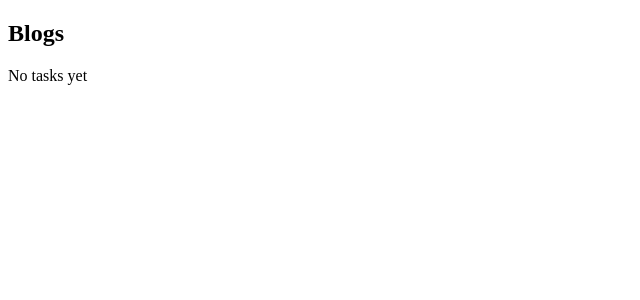
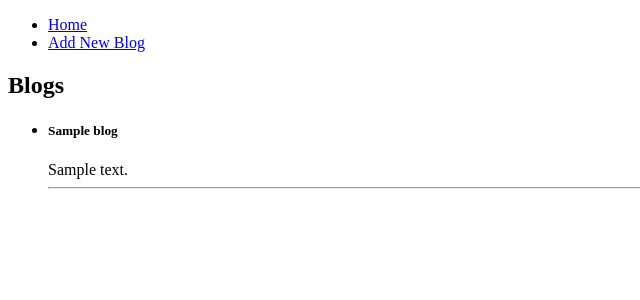
Before and after one commit to margoparks/blogz, a Flask app: template templates/listings.html in a window 1280 px wide. Shown: the top 300 px of the page, without its empty margins (0-640 px from the left). Run offline with Flask 2, Linux system fonts and the light colour scheme; the template is opened without the code that fills it: most values are stand-ins (such as "Sample title", 1, 10 or a date in 2020); data that the repository does not hold is empty.

Commit message:
Connected database to home page listing blog entries

```diff
--- a/main.py
+++ b/main.py
@@ -23,7 +23,7 @@ class Blog(db.Model):
 def index():
 
     blogs = Blog.query.filter_by().all()
-
+    print(len(blogs))
     return render_template('listings.html', name = 'Home Blog',
      blogs = blogs)
 
@@ -37,7 +37,7 @@ def new_post():
         db.session.add(new_blog)
         db.session.commit()
 
-        return redirect('/')
+        return redirect('/blog')
     else:
         return render_template('new-post.html', name = 'New Post')
 
--- a/templates/base.html
+++ b/templates/base.html
@@ -3,6 +3,12 @@
 <head>
 
     <title>{{name}}</title>
+    <nav>
+        <ul>
+            <li> <a href="/blog"> Home </a> </li>
+            <li> <a href="/newpost"> Add New Blog </a> </li>
+        </ul>
+    </nav>
 </head>
 <body>
 
--- a/templates/listings.html
+++ b/templates/listings.html
@@ -3,14 +3,21 @@
 {% block content %}
 <h2> Blogs </h2>
 
-{% if tasks|length == 0 %}
+{% if blogs|length == 0 %}
 <p>No tasks yet</p>
 {% else %}
+   {% for blog in blogs %}
     <ul>
-        {% for blog in blogs %}
-        <li>{{blog.name}}</li>
-        {% endfor %}
+        <li>
+            <div>
+                    <h5> {{blog.title}} </h5>
+                    {{blog.body}}
+                    <hr />
+            </div>
+
+        </li>
     </ul>
+    {% endfor %}
 {% endif %}
 
 
--- a/templates/new-post.html
+++ b/templates/new-post.html
@@ -7,9 +7,9 @@
 <form action="/newpost" method="post" id="newpost">
     <label for="name">
         Blog Title:
-        <input type="text" name="name" id="name" value="{{title}}" />
+        <input type="text" name="title" id="name" value="{{title}}" />
     </label>
     <input type="submit" value="Submit" />
 </form>
-<textarea name="post" form="newpost" value = "{{body}}"> Enter text here... </textarea>
+<textarea name="body" form="newpost" value = "{{body}}" > Enter text here... </textarea>
 {% endblock %}
```
